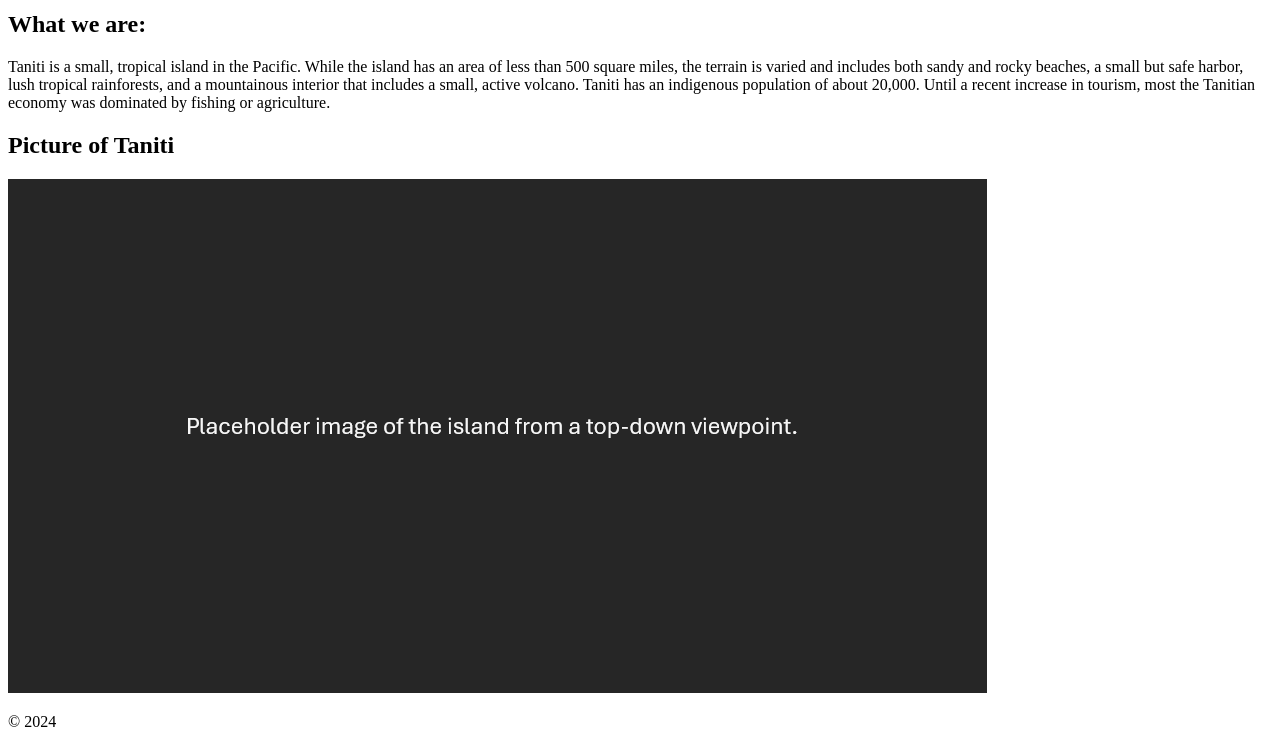
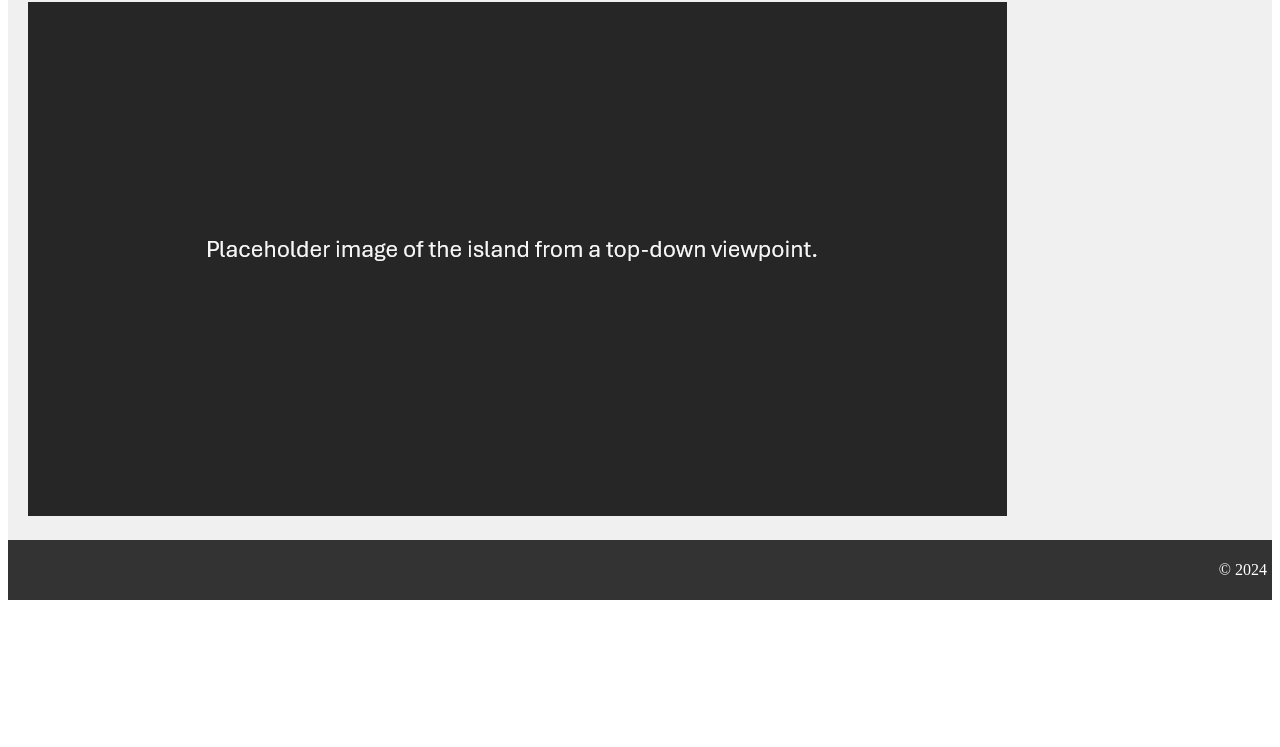
Before and after one commit to Tdzie/d470prototype, a plain HTML site: page about.html in a window 1280 px wide. Shown: the part 337-1084 px from the top of the page. After the commit the page ends 937 px from the top, so only its background shows below. Drawn offline with Linux system fonts and the light colour scheme; the site is published under a folder, as on GitHub Pages, so addresses that start at the root find nothing.

Commit message:
fix for src path of css

```diff
--- a/about.html
+++ b/about.html
@@ -3,8 +3,8 @@
 <head>
     <meta charset="UTF-8">
     <meta name="viewport" content="width=device-width, initial-scale=1.0">
-    <link rel="stylesheet" href="/styles/about.css">
-    <link rel="stylesheet" href="/styles/layout.css">
+    <link rel="stylesheet" href="styles/about.css">
+    <link rel="stylesheet" href="styles/layout.css">
     <title>About Page</title>
 </head>
 
```
Also changed, not shown: accommodations.html (+1 -1 lines), entertainment.html (+1 -1 lines), index.html (+2 -2 lines), transportation.html (+2 -2 lines), whereToEat.html (+1 -1 lines).
